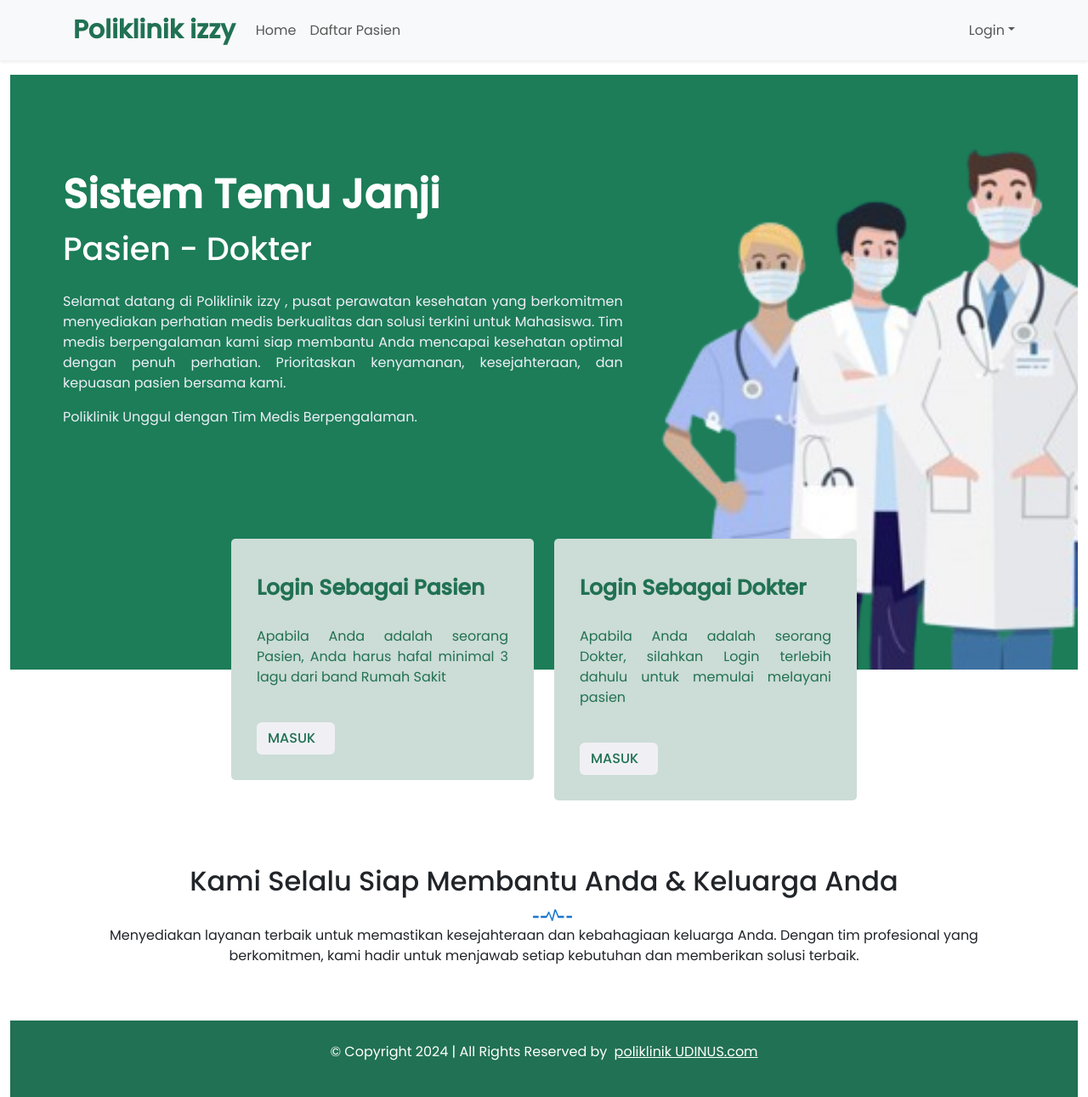
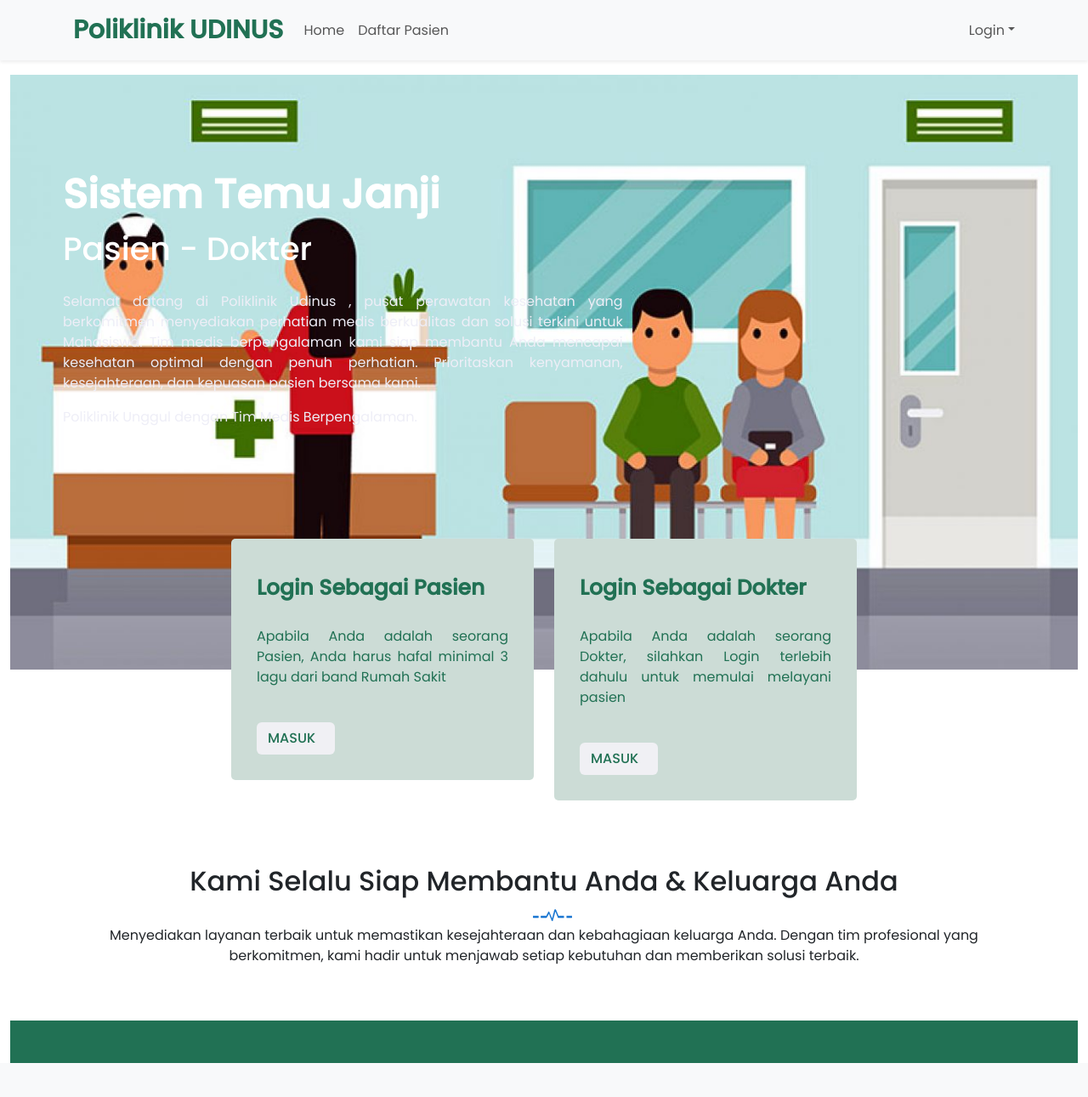
Before and after one commit to XxYan07/Poli-Klinik-UDINUS, a PHP site: page / in a window 1280 px wide. Shown: the whole page at 85% size. After the commit the page ends 1251 px from the top, so only its background shows below. Run offline with PHP 8.4, Linux system fonts and the light colour scheme.

Commit message:
first init github

```diff
--- a/berandaDokter.php
+++ b/berandaDokter.php
@@ -17,7 +17,7 @@
   <body>
     <nav class="navbar navbar-expand-lg navbar-expand-lg navbar-light bg-light pt-2 ps-4 pe-3 shadow-sm fixed-top">
         <div class="container">
-            <a class="navbar-brand" href="#">Poliklinik Sehat Bahagia</a>
+            <a class="navbar-brand" href="#">Poliklinik UDINUS</a>
             <button class="navbar-toggler" type="button" data-bs-toggle="collapse" data-bs-target="#navbarNavDropdown" aria-controls="navbarNavDropdown" aria-expanded="false" aria-label="Toggle navigation">
                 <span class="navbar-toggler-icon"></span>
             </button>
--- a/index.php
+++ b/index.php
@@ -18,7 +18,7 @@
   <body>
     <nav class="navbar navbar-expand-lg navbar-expand-lg navbar-light bg-light pt-2 ps-4 pe-3 shadow-sm fixed-top">
         <div class="container">
-            <a class="navbar-brand" href="index.php">Poliklinik izzy </a>
+            <a class="navbar-brand" href="index.php">Poliklinik UDINUS </a>
             <button class="navbar-toggler" type="button" data-bs-toggle="collapse" data-bs-target="#navbarNavDropdown" aria-controls="navbarNavDropdown" aria-expanded="false" aria-label="Toggle navigation">
                 <span class="navbar-toggler-icon"></span>
             </button>
@@ -118,7 +118,7 @@
                                     <div class="col-lg-7 pt-5">
                                         <div class="text">
                                             <h1>Selamat Datang Admin</h1>
-                                            <h2>Di Poliklinik izzy </h2>
+                                            <h2>Di Poliklinik Udinus </h2>
                                             <h2>Hello, '. $_SESSION['username'] .'</h2>
                                         </div>
                                     </div>
@@ -139,7 +139,7 @@
                                                 <div class="text">
                                                     <h1>Sistem Temu Janji </h1>
                                                     <h2>Pasien - Dokter</h2>
-                                                    <p>Selamat datang di Poliklinik izzy , pusat perawatan kesehatan yang berkomitmen menyediakan perhatian
+                                                    <p>Selamat datang di Poliklinik Udinus , pusat perawatan kesehatan yang berkomitmen menyediakan perhatian
                                                         medis berkualitas dan solusi terkini untuk Mahasiswa. Tim medis berpengalaman kami siap membantu Anda mencapai kesehatan
                                                         optimal dengan penuh perhatian. Prioritaskan kenyamanan, kesejahteraan, dan kepuasan pasien bersama kami.
                                                     </p>
@@ -210,9 +210,7 @@
                             <div class="container">
                                 <div class="row">
                                     <div class="col-lg-12 col-md-12 col-12">
-                                        <div class="copyright-content">
-                                            <p>© Copyright 2024  |  All Rights Reserved by <a href="index.php" target="_blank">poliklinik UDINUS.com</a> </p>
-                                        </div>
+
                                     </div>
                                 </div>
                             </div>
--- a/obat.php
+++ b/obat.php
@@ -148,7 +148,6 @@
                     <td><?php echo $data['nama_obat'] ?></td>
                     <td class="text-center"><?php echo $data['kemasan'] ?></td>
                     <td class="text-center"><?php echo $data['harga'] ?></td>
-                    <td class="text-center"><?php echo $data['Stok'] ?></td>
                     <td class="d-flex justify-content-center ">
                         <div class="d-flex gap-2 mb-3">
                             <a type="button" class="btn btn-success rounded-pill px-3" href="index.php?page=obat&id=<?php echo $data['id'] ?>">
--- a/style.css
+++ b/style.css
@@ -159,7 +159,7 @@
 	background-size: cover;
 	background-position: center;
 	background-repeat:no-repeat;
-    background-image: url('img/banner.png');
+    background-image: url('img/Rumahsakit.jpg');
 
 }
 .slider .single-slider .text{
```
Also changed, not shown: img/Rumahsakit.jpg (added), img/udinus.png (added).
